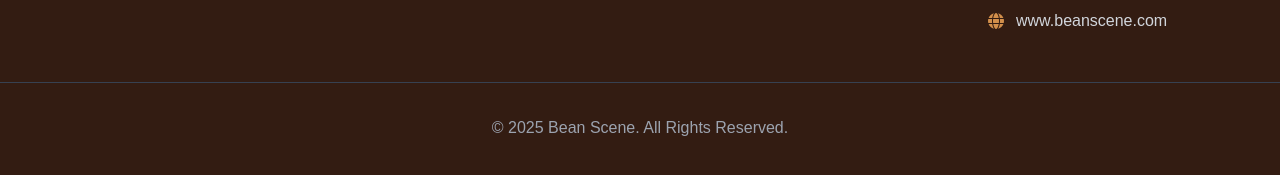
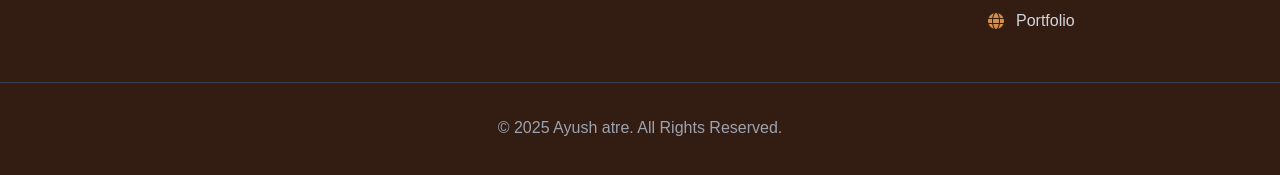
Before and after one commit to ayushatree/Bean-Scene---Taste-the-Best-Coffee, a plain HTML site: page index.html in a window 1280 px wide. Shown: the part 5261-5436 px from the top of the page. Drawn offline with nearby package versions, Linux system fonts and the light colour scheme.

Commit message:
Update index.html

```diff
--- a/index.html
+++ b/index.html
@@ -431,14 +431,14 @@
                     </li>
                     <li class="flex items-center justify-center md:justify-start gap-3">
                         <i class="fas fa-globe text-primary" aria-hidden="true"></i>
-                        <a href="http://www.beanscene.com" target="_blank" rel="noopener noreferrer"
-                            class="hover:text-primary transition-colors duration-300">www.beanscene.com</a>
+                        <a href="https://ayushatree.github.io/Portfolio/" target="_blank" rel="noopener noreferrer"
+                            class="hover:text-primary transition-colors duration-300">Portfolio</a>
                     </li>
                 </ul>
             </div>
         </div>
         <div class="border-t border-gray-700 mt-12 pt-8 text-center text-gray-400">
-            <p>&copy; 2025 Bean Scene. All Rights Reserved.</p>
+            <p>&copy; 2025 Ayush atre. All Rights Reserved.</p>
         </div>
     </footer>
 
```
